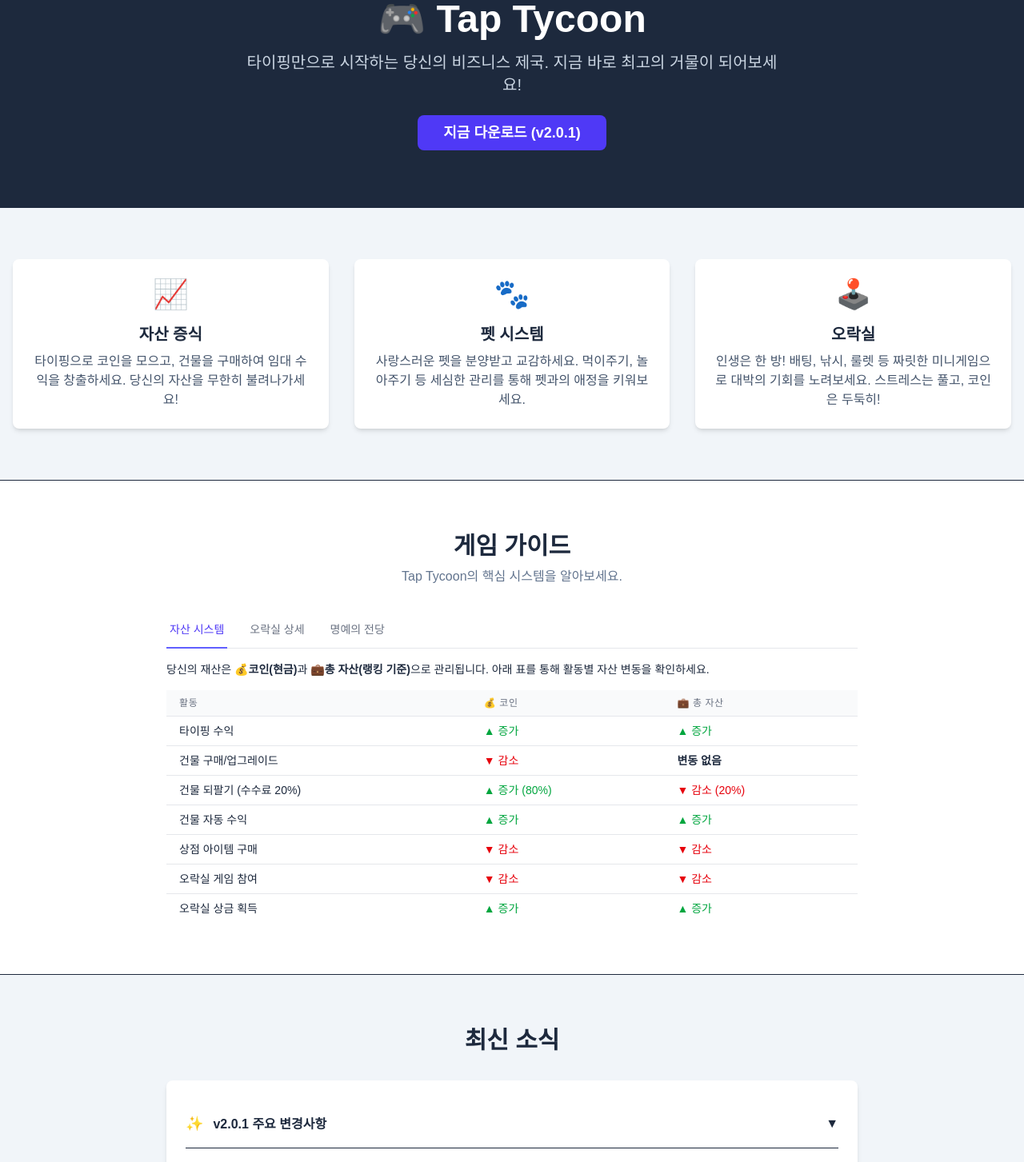
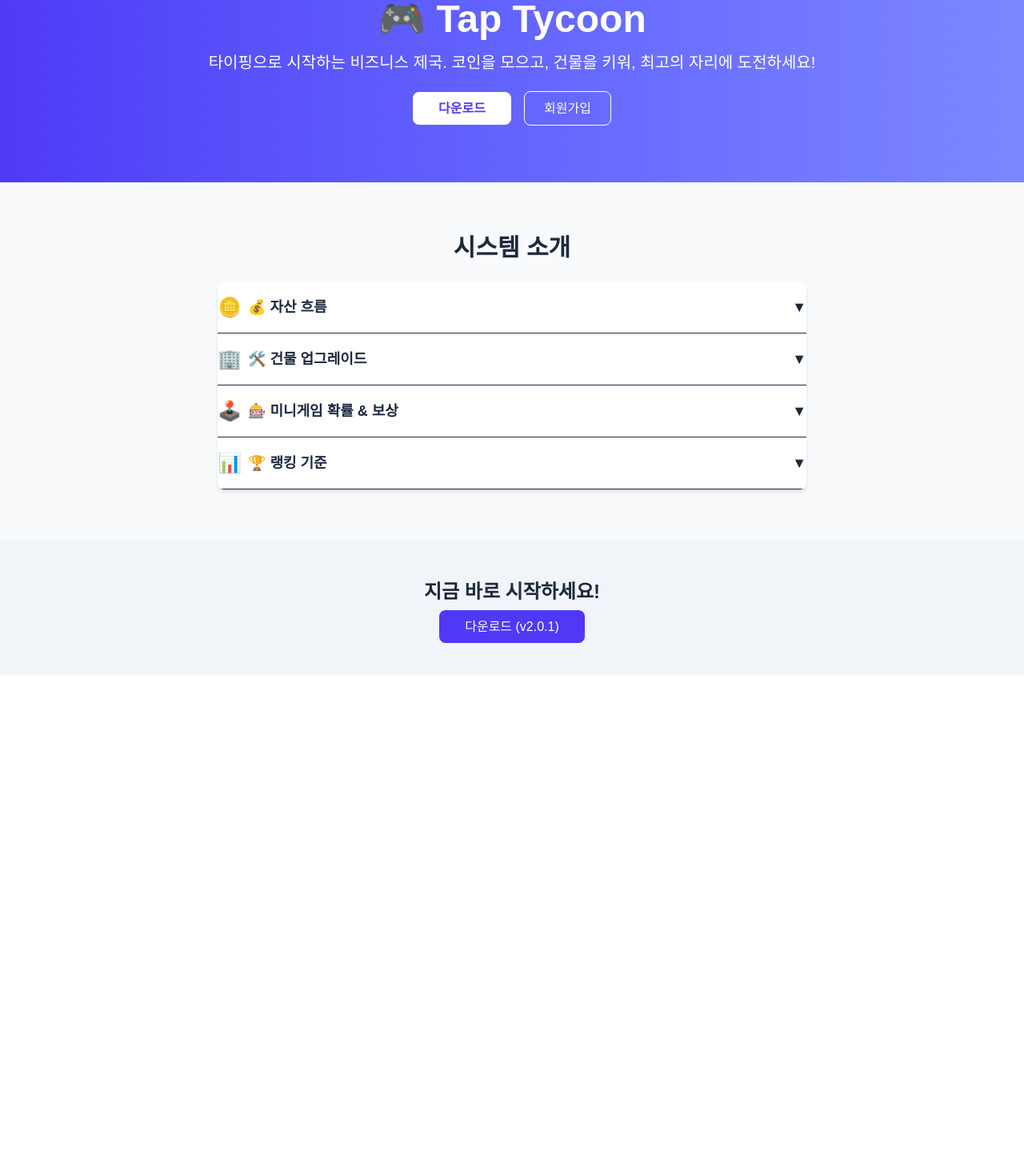
Before and after one commit to SehunPyo/tap-tycoon, a Next.js app: page / in a window 1280 px wide. Shown: the part 80-1533 px from the top of the page at 80% size. After the commit the page ends 924 px from the top, so only its background shows below. Built offline with nearby package versions, Linux system fonts and the light colour scheme.

Commit message:
Update index.tsx

```diff
--- a/pages/index.tsx
+++ b/pages/index.tsx
@@ -1,7 +1,7 @@
 import Link from 'next/link';
 import { useState, ReactNode } from 'react';
 
-// --- 아코디언 아이템 컴포넌트 ---
+// 재사용 가능한 아코디언 컴포넌트
 interface AccordionItemProps {
   title: string;
   emoji?: string;
@@ -10,224 +10,100 @@
 
 const AccordionItem = ({ title, emoji, children }: AccordionItemProps) => {
   const [isOpen, setIsOpen] = useState(false);
-
   return (
     <div className="border-b">
       <button
-        className="flex justify-between items-center w-full py-4 text-left font-semibold"
         onClick={() => setIsOpen(!isOpen)}
+        className="flex justify-between items-center w-full py-4 text-left font-semibold text-lg"
       >
-        <span>
-          {emoji && <span className="mr-3 text-lg">{emoji}</span>}
+        <span className="flex items-center">
+          {emoji && <span className="mr-2 text-2xl">{emoji}</span>}
           {title}
         </span>
-        <span className={`transform transition-transform duration-300 ${isOpen ? 'rotate-180' : ''}`}>
-          ▼
-        </span>
+        <span className={`transform transition-transform duration-300 ${isOpen ? 'rotate-180' : ''}`}>▼</span>
       </button>
-      {isOpen && (
-        <div className="pb-4 pl-9 text-gray-600 space-y-2">
-          {children}
-        </div>
-      )}
+      {isOpen && <div className="pt-2 pl-12 pb-6 text-gray-700 leading-relaxed">{children}</div>}
     </div>
   );
 };
 
-// --- 데이터 정의 ---
-const featureData = [
-  {
-    emoji: '📈',
-    title: '자산 증식',
-    description: '타이핑으로 코인을 모으고, 건물을 구매하여 임대 수익을 창출하세요. 당신의 자산을 무한히 불려나가세요!',
-  },
-  {
-    emoji: '🐾',
-    title: '펫 시스템',
-    description: '사랑스러운 펫을 분양받고 교감하세요. 먹이주기, 놀아주기 등 세심한 관리를 통해 펫과의 애정을 키워보세요.',
-  },
-  {
-    emoji: '🕹️',
-    title: '오락실',
-    description: '인생은 한 방! 배팅, 낚시, 룰렛 등 짜릿한 미니게임으로 대박의 기회를 노려보세요. 스트레스는 풀고, 코인은 두둑히!',
-  },
-];
-
-const updatesData = [
-  {
-    title: 'v2.0.1 주요 변경사항',
-    emoji: '✨',
-    content: [
-      '<b>[상점 UI 개선]</b> 상점 UI가 더 직관적으로 개선되었습니다!',
-      '<b>[오락실 OPEN!]</b> 도파민 터지는 미니게임을 즐겨보세요!',
-      '<b>[타이틀 아이템 추가]</b> 타이틀로 본인을 소개해보세요!',
-      '<b>[명예의 전당 UI 추가]</b> 명예의 전당에 이름을 올려보세요!'
-    ],
-  },
-  {
-    title: '공지사항',
-    emoji: '🗽',
-    content: [
-      '• 타자를 치고, 건물 구매 및 업그레이드, 펫 분양 등 다양한 아이템을 활용해 랭킹 경쟁에 참여하세요!',
-      '• 보유 자산 / 보유 코인 / 보유 건물(레벨 포함) 등은 매월 1일에 초기화됩니다! 이번 달도 마음껏 즐겨주세요!'
-    ],
-  },
-];
-
-const GameGuide = () => {
-  const [activeTab, setActiveTab] = useState('assets');
-
-  const tabs = [
-    { id: 'assets', label: '자산 시스템' },
-    { id: 'arcade', label: '오락실 상세' },
-    { id: 'halloffame', label: '명예의 전당' },
-  ];
-
-  return (
-    <div>
-      <div className="border-b border-gray-200 mb-4">
-        <nav className="-mb-px flex space-x-6">
-          {tabs.map(tab => (
-            <button
-              key={tab.id}
-              onClick={() => setActiveTab(tab.id)}
-              className={`whitespace-nowrap py-3 px-1 border-b-2 font-medium text-sm transition-colors
-                ${activeTab === tab.id
-                  ? 'border-indigo-500 text-indigo-600'
-                  : 'border-transparent text-gray-500 hover:text-gray-700 hover:border-gray-300'
-                }`
-              }
-            >
-              {tab.label}
-            </button>
-          ))}
-        </nav>
-      </div>
-
-      <div className="text-sm">
-        {activeTab === 'assets' && (
-          <div className="space-y-4">
-            <p>당신의 재산은 <b>💰코인(현금)</b>과 <b>💼총 자산(랭킹 기준)</b>으로 관리됩니다. 아래 표를 통해 활동별 자산 변동을 확인하세요.</p>
-            <div className="overflow-x-auto">
-              <table className="min-w-full divide-y divide-gray-200">
-                <thead className="bg-gray-50">
-                  <tr>
-                    <th className="px-4 py-2 text-left text-xs font-medium text-gray-500 uppercase tracking-wider">활동</th>
-                    <th className="px-4 py-2 text-left text-xs font-medium text-gray-500 uppercase tracking-wider">💰 코인</th>
-                    <th className="px-4 py-2 text-left text-xs font-medium text-gray-500 uppercase tracking-wider">💼 총 자산</th>
-                  </tr>
-                </thead>
-                <tbody className="bg-white divide-y divide-gray-200">
-                  <tr><td className="px-4 py-2">타이핑 수익</td><td className="px-4 py-2 text-green-600">▲ 증가</td><td className="px-4 py-2 text-green-600">▲ 증가</td></tr>
-                  <tr><td className="px-4 py-2">건물 구매/업그레이드</td><td className="px-4 py-2 text-red-600">▼ 감소</td><td className="px-4 py-2 font-semibold">변동 없음</td></tr>
-                  <tr><td className="px-4 py-2">건물 되팔기 (수수료 20%)</td><td className="px-4 py-2 text-green-600">▲ 증가 (80%)</td><td className="px-4 py-2 text-red-600">▼ 감소 (20%)</td></tr>
-                  <tr><td className="px-4 py-2">건물 자동 수익</td><td className="px-4 py-2 text-green-600">▲ 증가</td><td className="px-4 py-2 text-green-600">▲ 증가</td></tr>
-                  <tr><td className="px-4 py-2">상점 아이템 구매</td><td className="px-4 py-2 text-red-600">▼ 감소</td><td className="px-4 py-2 text-red-600">▼ 감소</td></tr>
-                  <tr><td className="px-4 py-2">오락실 게임 참여</td><td className="px-4 py-2 text-red-600">▼ 감소</td><td className="px-4 py-2 text-red-600">▼ 감소</td></tr>
-                  <tr><td className="px-4 py-2">오락실 상금 획득</td><td className="px-4 py-2 text-green-600">▲ 증가</td><td className="px-4 py-2 text-green-600">▲ 증가</td></tr>
-                </tbody>
-              </table>
-            </div>
-          </div>
-        )}
-        {activeTab === 'arcade' && (
-          <div className="space-y-4">
-            <p>오락실에서 사용한 모든 금액은 &lsquo;이달의 오락왕&rsquo; 랭킹에 집계됩니다.</p>
-            <ul className="list-disc pl-5 space-y-3">
-              <li><b>배팅:</b> 배팅액이 클수록 상금도 커지지만, 성공 확률은 낮아집니다. 고위험 고수익에 도전하세요!</li>
-              <li><b>낚시 (참가비 3,000):</b> 60% 확률로 성공하며, 희귀한 보물상자(최대 100만 코인)를 낚을 수도 있습니다.</li>
-              <li><b>더블 or Nothing (참가비 3,000):</b> 첫 성공 확률은 70%! 이후 50% 확률로 상금이 2배가 됩니다. 짜릿한 연속 성공에 도전하세요.</li>
-              <li><b>룰렛 (참가비 10,000):</b> 5명이 모이면 시작! 단 한 명의 승자가 60,000 코인을 독차지합니다.</li>
-            </ul>
-          </div>
-        )}
-        {activeTab === 'halloffame' && (
-          <div className="space-y-3">
-            <p>각 분야 최고의 플레이어는 명예의 전당에 오릅니다.</p>
-            <ul className="list-disc pl-5 space-y-2">
-              <li><b>타이핑의 신:</b> 순수 타이핑으로 가장 많은 수익을 올린 플레이어.</li>
-              <li><b>최고의 땅부자:</b> 가장 많은 수의 건물을 보유한 플레이어.</li>
-              <li><b>이달의 오락왕:</b> 해당 월에 오락실에서 가장 많은 코인을 사용한 플레이어.</li>
-            </ul>
-            <div className="mt-4 p-3 bg-yellow-100 border-l-4 border-yellow-500 text-yellow-800 rounded-r-lg">
-              <p className="font-bold">👑 특별 혜택!</p>
-              <p>&lsquo;이달의 오락왕&rsquo; TOP 3에게는 다음 달 초기화 전까지 모든 타이핑 수익이 <b>1.5배 증가</b>하는 &lsquo;도박왕의 은총&rsquo; 버프가 주어집니다!</p>
-            </div>
-          </div>
-        )}
-      </div>
-    </div>
-  );
-};
-
-
 export default function Home() {
   return (
-    <main className="flex flex-col items-center min-h-screen bg-slate-100 text-slate-800 font-sans">
-
-      {/* --- Hero Section --- */}
-      <section className="w-full bg-slate-800 text-white text-center py-20">
-        <div className="container mx-auto px-4">
-          <h1 className="text-5xl font-extrabold mb-4">🎮 Tap Tycoon</h1>
-          <p className="text-xl text-slate-300 mb-8 max-w-2xl mx-auto">
-            타이핑만으로 시작하는 당신의 비즈니스 제국. 지금 바로 최고의 거물이 되어보세요!
-          </p>
-          <Link href="/download" className="bg-indigo-600 text-white px-8 py-3 rounded-lg font-bold text-lg hover:bg-indigo-700 transition-transform transform hover:scale-105">
-            지금 다운로드 (v2.0.1)
+    <main className="min-h-screen bg-slate-50 text-slate-800 font-sans">
+      {/* Hero */}
+      <section className="bg-gradient-to-r from-indigo-600 to-indigo-400 text-white text-center py-20">
+        <h1 className="text-5xl font-extrabold mb-4">🎮 Tap Tycoon</h1>
+        <p className="text-xl mb-8">타이핑으로 시작하는 비즈니스 제국. 코인을 모으고, 건물을 키워, 최고의 자리에 도전하세요!</p>
+        <div className="space-x-4">
+          <Link href="/download" className="bg-white text-indigo-600 px-8 py-3 rounded-lg font-bold hover:scale-105 transform transition">
+            다운로드
+          </Link>
+          <Link href="/signup" className="bg-transparent border border-white px-6 py-3 rounded-lg font-medium hover:bg-white hover:text-indigo-600 transition">
+            회원가입
           </Link>
         </div>
       </section>
 
-      {/* --- Features Section --- */}
-      <section className="container mx-auto px-4 py-16">
-        <div className="grid md:grid-cols-3 gap-8 text-center">
-          {featureData.map(feature => (
-            <div key={feature.title} className="bg-white p-6 rounded-lg shadow-md">
-              <div className="text-4xl mb-4">{feature.emoji}</div>
-              <h3 className="text-xl font-bold mb-2">{feature.title}</h3>
-              <p className="text-slate-600">{feature.description}</p>
-            </div>
-          ))}
+      {/* System Overview */}
+      <section className="container mx-auto px-4 py-16 max-w-3xl">
+        <h2 className="text-3xl font-bold text-center mb-6">시스템 소개</h2>
+        <div className="bg-white rounded-lg shadow-md overflow-hidden">
+          <AccordionItem title="💰 자산 흐름" emoji="🪙">
+            <table className="w-full text-sm mb-4">
+              <thead className="bg-gray-100">
+                <tr>
+                  <th className="p-2">활동</th>
+                  <th className="p-2">코인 변화</th>
+                  <th className="p-2">총 자산 변화</th>
+                </tr>
+              </thead>
+              <tbody>
+                <tr><td className="p-2">타이핑 수익</td><td className="p-2 text-green-600">+ 코인</td><td className="p-2 text-green-600">+ 자산</td></tr>
+                <tr><td className="p-2">건물 구매/업그레이드</td><td className="p-2 text-red-600">- 코인</td><td className="p-2">-</td></tr>
+                <tr><td className="p-2">건물 임대 수익</td><td className="p-2 text-green-600">+ 코인</td><td className="p-2 text-green-600">+ 자산</td></tr>
+                <tr><td className="p-2">건물 매도 (수수료 20%)</td><td className="p-2 text-green-600">+80%</td><td className="p-2 text-red-600">-20%</td></tr>
+                <tr><td className="p-2">상점 아이템 구매</td><td className="p-2 text-red-600">- 코인</td><td className="p-2 text-red-600">- 자산</td></tr>
+              </tbody>
+            </table>
+            <p className="text-gray-600">* 매월 1일 코인·자산 초기화</p>
+          </AccordionItem>
+
+          <AccordionItem title="🛠️ 건물 업그레이드" emoji="🏢">
+            <ul className="list-disc pl-5 space-y-2">
+              <li><b>레벨 1 → 2:</b> 임대 수익 +10%</li>
+              <li><b>레벨 2 → 3:</b> 임대 수익 +15%</li>
+              <li>최대 레벨 5까지 업그레이드 가능</li>
+              <li>업그레이드마다 필요 코인 및 소요 시간 표시</li>
+            </ul>
+          </AccordionItem>
+
+          <AccordionItem title="🎰 미니게임 확률 & 보상" emoji="🕹️">
+            <ul className="list-disc pl-5 space-y-2">
+              <li><b>배팅:</b> 성공 확률 50%, 배팅액 2배 보상</li>
+              <li><b>낚시 (₩3,000):</b> 성공 60%, 일반 물고기 ₩5,000, 보물상자 최대 ₩100,000</li>
+              <li><b>더블 or Nothing (₩3,000):</b> 첫 성공 70%, 이후 단계별 50%</li>
+              <li><b>룰렛 (₩10,000):</b> 5명 참여 시 시작, 1등 ₩60,000 싹쓸이</li>
+            </ul>
+          </AccordionItem>
+
+          <AccordionItem title="🏆 랭킹 기준" emoji="📊">
+            <ul className="list-disc pl-5 space-y-2">
+              <li><b>타이핑의 신:</b> 순수 타이핑 수익으로 랭킹</li>
+              <li><b>최고의 땅부자:</b> 보유 자산(건물+코인) 순 랭킹</li>
+              <li><b>이달의 오락왕:</b> 미니게임 사용 코인 합산 순위</li>
+            </ul>
+            <p className="mt-3 text-yellow-700 bg-yellow-100 p-3 rounded">이달의 오락왕 TOP3 버프: 다음 달 타이핑 수익 1.5배</p>
+          </AccordionItem>
         </div>
       </section>
 
-      {/* --- Game Guide Section --- */}
-      <section className="w-full bg-white border-t border-b">
-        <div className="container mx-auto px-4 py-16 max-w-4xl">
-          <h2 className="text-3xl font-bold text-center mb-2">게임 가이드</h2>
-          <p className="text-center text-slate-500 mb-8">Tap Tycoon의 핵심 시스템을 알아보세요.</p>
-          <GameGuide />
-        </div>
-      </section>
-
-      {/* --- Updates Section --- */}
-      <section className="container mx-auto px-4 py-16 max-w-4xl">
-        <h2 className="text-3xl font-bold text-center mb-8">최신 소식</h2>
-        <div className="bg-white rounded-lg shadow-md p-6">
-          {updatesData.map(update => (
-            <AccordionItem key={update.title} title={update.title} emoji={update.emoji}>
-              <div className="space-y-2">
-                {update.content.map((item, i) => (
-                  <p key={i} dangerouslySetInnerHTML={{ __html: item }} />
-                ))}
-              </div>
-            </AccordionItem>
-          ))}
-        </div>
-      </section>
-
-      {/* --- CTA and Footer --- */}
-      <footer className="w-full bg-slate-200 border-t">
-        <div className="container mx-auto px-4 py-12 text-center">
-          <h3 className="text-2xl font-bold mb-4">준비되셨나요?</h3>
-          <div className="flex flex-wrap justify-center items-center gap-4">
-            <Link href="/signup" className="bg-slate-800 text-white px-6 py-2 rounded-md hover:bg-slate-900 transition">
-              회원가입
-            </Link>
-            <Link href="/change-nickname" className="text-slate-700 font-medium px-6 py-2 rounded-md hover:bg-slate-300 transition">
-              닉네임 변경
-            </Link>
-          </div>
+      {/* Footer / Download */}
+      <footer className="bg-slate-100 py-12">
+        <div className="text-center space-y-4">
+          <h3 className="text-2xl font-bold">지금 바로 시작하세요!</h3>
+          <Link href="/download" className="bg-indigo-600 text-white px-8 py-3 rounded-lg hover:bg-indigo-700 transition">
+            다운로드 (v2.0.1)
+          </Link>
         </div>
       </footer>
     </main>
```
